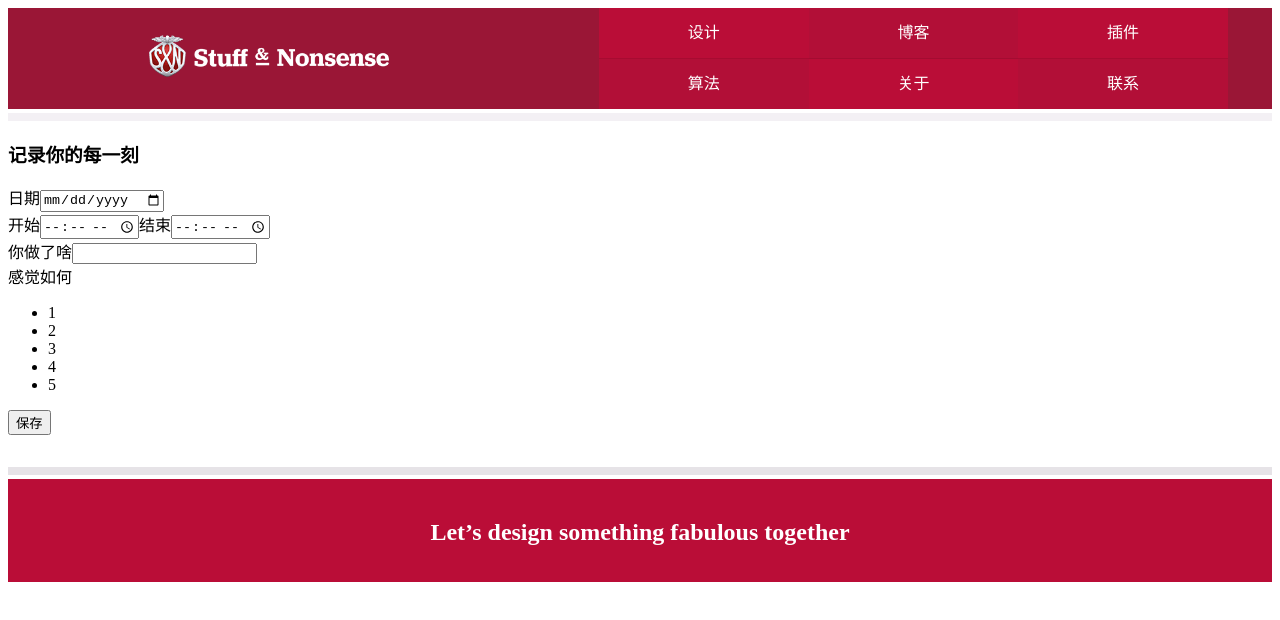
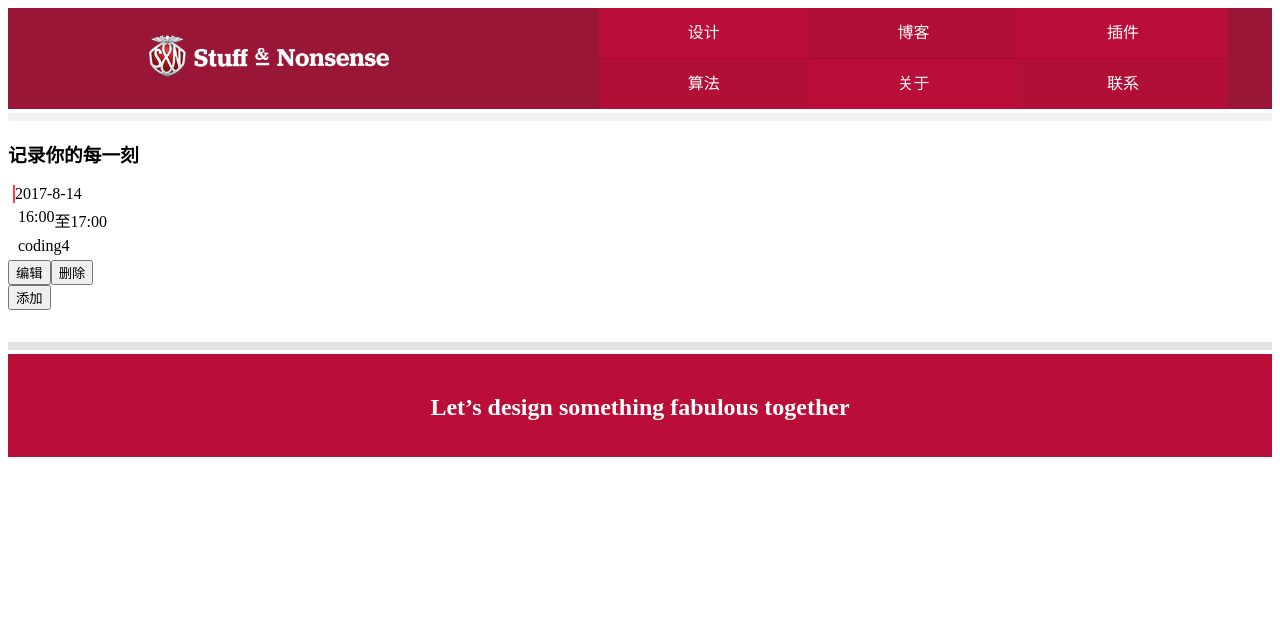
Before and after one commit to Yann001/personal-site, a Vue app: page /#/design/recordYou in a window 1280 px wide. Shown: the top 620 px of the page. Built offline with nearby package versions, Linux system fonts and the light colour scheme.

Commit message:
add s0ome html code

```diff
--- a/src/pages/design/RecordYou.vue
+++ b/src/pages/design/RecordYou.vue
@@ -4,7 +4,29 @@
       <h3>记录你的每一刻</h3>
     </div>
     <div class="body">
-      <form action="">
+      <div class="had">
+        <div class="thing" v-for="thing in things" :key="thing._id">
+          <div class="item date">{{ thing.date }}</div>
+          <div class="item time">
+            <span>{{ thing.startTime }}</span>
+            <span>至{{ thing.endTime }}</span>
+          </div>
+          <div class="item desc">
+            <span class="content">{{ thing.desc }}</span>
+            <span class="feel">{{ thing.feel }}</span>
+          </div>
+          <div class="operate">
+            <button class="edit">编辑</button>
+            <button class="delete">删除</button>
+          </div>
+        </div>
+      </div>
+      <div class="btn-box">
+        <button v-show="!isAddNew" class="add" @click="toggleForm">添加</button>
+        <button v-show="isAddNew" class="cancel" @click="toggleForm">取消</button>
+      </div>
+      <div class="new" v-show="isAddNew">
+        <form>
           <div class="form-group">
             <label for="date">日期</label>
             <input type="date" name="date" id="date" v-model="date">
@@ -17,7 +39,7 @@
           </div>
           <div class="form-group">
             <label for="done">你做了啥</label>
-          <input type="text" name="done" id="done" v-model="done">
+            <input type="text" name="done" id="done" v-model="desc">
           </div>
           <div class="form-group">
             <label for="feel">感觉如何</label>
@@ -30,9 +52,10 @@
             </ul>
           </div>
           <div class="submit">
-          <button type="button">保存</button>
+            <button type="button" @click="save">保存</button>
           </div>
         </form>
+      </div>
     </div>
   </div>
 </template>
@@ -41,11 +64,28 @@
 export default {
   data () {
     return {
+      things: [{
+        _id: '0348759',
+        date: '2017-8-14',
+        startTime: '16:00',
+        endTime: '17:00',
+        desc: 'coding',
+        feel: '4'
+      }],
+      isAddNew: false,
       date: '',
       startTime: '',
       endTime: '',
-        done: '',
+      desc: '',
       feel: ''
+    }
+  },
+  methods: {
+    toggleForm: function () {
+      this.isAddNew = !this.isAddNew
+    },
+    save: function () {
+
     }
   }
 }
@@ -61,5 +101,30 @@
       font-weight: normal;
     }
   }
+  .body {
+    width: 100%;
+    .had {
+      .thing {
+        .item {
+          margin-bottom: 5px;
+        }
+        .date {
+          margin-left: 5px;
+          border-left: 2px solid #ff3e3e;
+        }
+        .time {
+          display: flex;
+          padding-left: 10px;
+        }
+        .desc {
+          display: flex;
+          padding-left: 10px;
+        }
+        .operate {
+          display: flex;
+        }
+      }
+    }
+  }
 }
 </style>
```
Also changed, not shown: 1 other file (tests, documents, lock files or other folders). Lines whose indentation alone changed are shown as unchanged.
